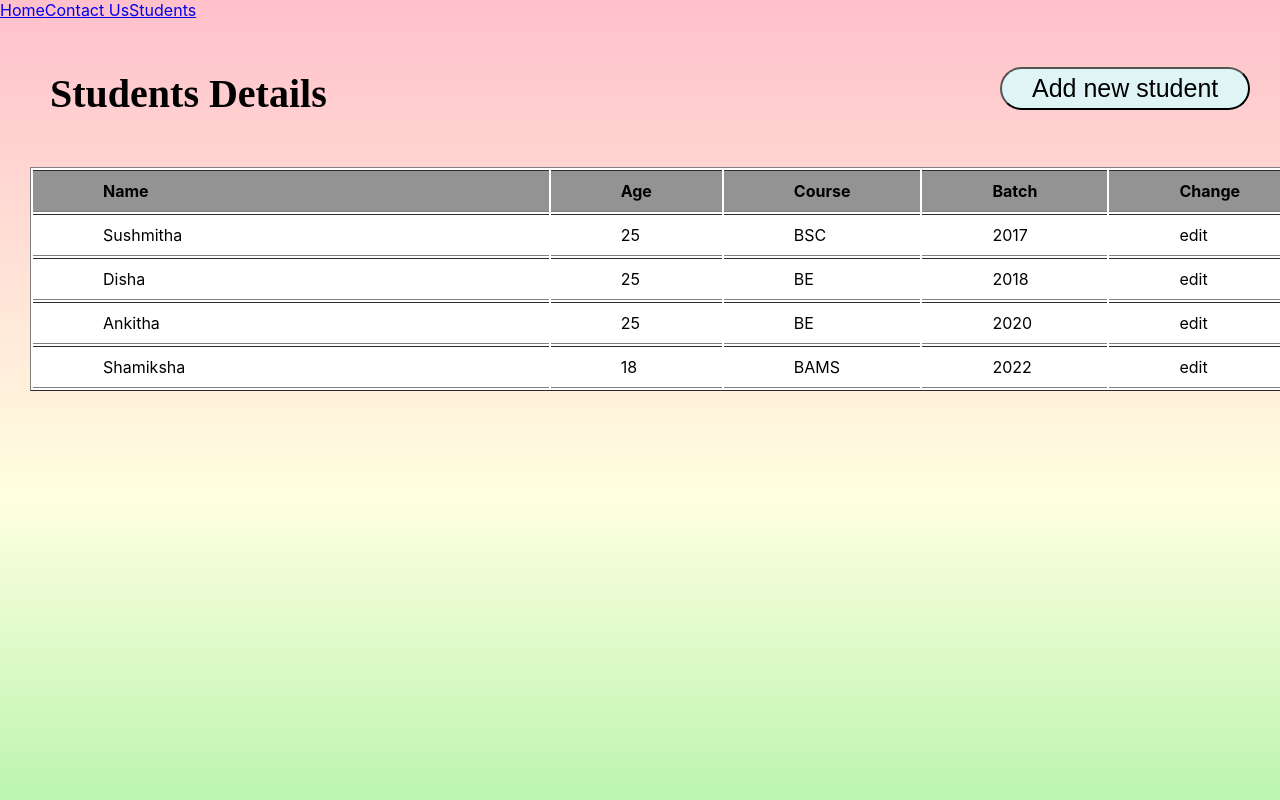
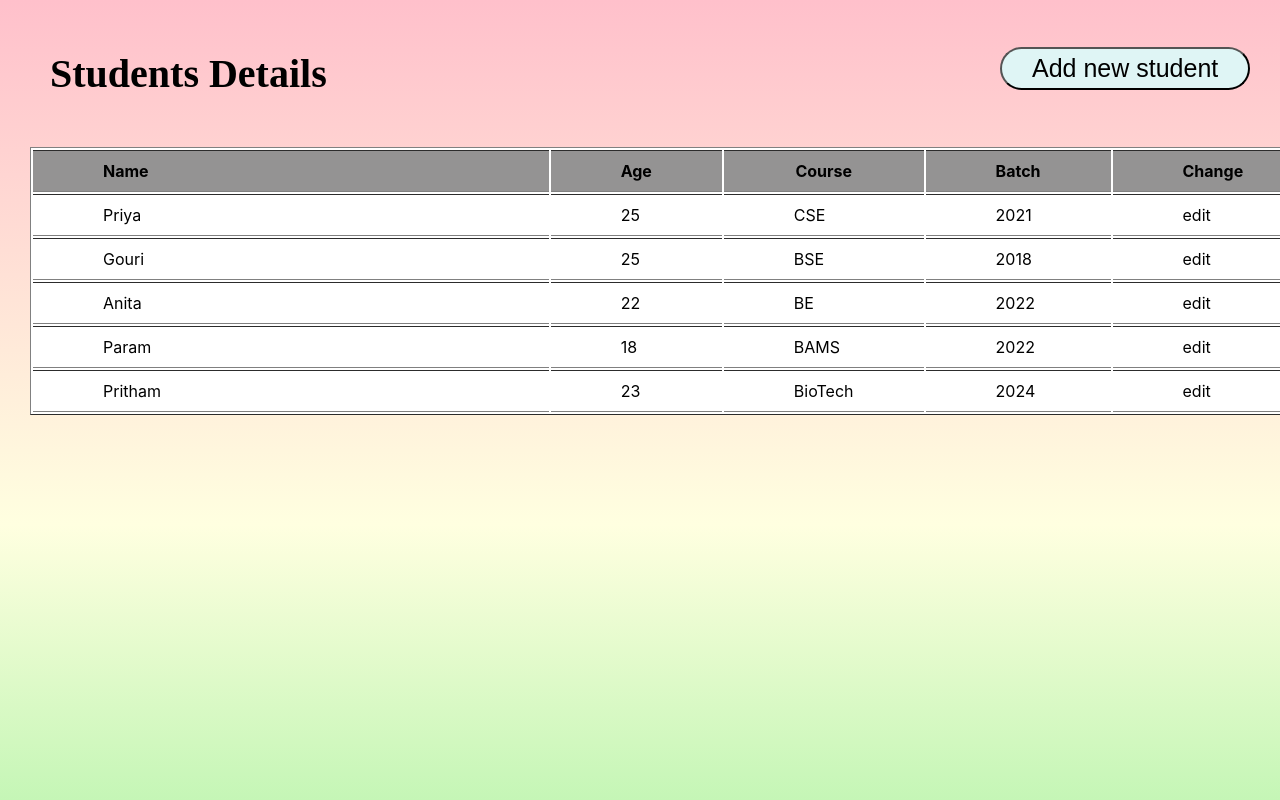
Before and after one commit to Priyanka316/React, a React (Create React App) app: page /Students in a window 1280 px wide. Shown: the top 800 px of the page. Built offline with nearby package versions, Linux system fonts and the light colour scheme.

Commit message:
Add files via upload

```diff
--- a/src/assign4/Home.jsx
+++ b/src/assign4/Home.jsx
@@ -5,8 +5,8 @@ const Home = () =>{
         <div>
             <p className="Title">
                 <Link id="MainTitle" to ="/">Home</Link>
+                <Link id="MainTitle" to ="/Students">Students</Link>
                 <Link id="MainTitle" to ="/ContactUs">ContactUs</Link>
-                <Link id="MainTitle" to ="/Students">Students</Link>
             </p>
             <p id="TitlePg">Home</p>
         </div>
--- a/src/assign4/Students.jsx
+++ b/src/assign4/Students.jsx
@@ -5,12 +5,12 @@ const Students = () =>{
 
     return(
         <div>
-              <p id="Title">
+              {/* <p id="Title">
               <Link className="MainTitle" to ="/">Home</Link>
+              <Link className="MainTitle" to ="/students">Students</Link>
               <Link className="MainTitle" to ="/contactus">Contact Us</Link>
-              <Link className="MainTitle" to ="/students">Students</Link>
 
-            </p>
+            </p> */}
              <h1 id="studpage">Students Details</h1>
              <button id="btn">Add new student</button>
              <table border = '1'>
@@ -23,31 +23,38 @@ const Students = () =>{
                     <th>Change</th>
                 </tr>
                 <tr>
-                    <td>Sushmitha</td>
+                    <td>Priya</td>
                     <td >25</td>
-                    <td>BSC</td>
-                    <td>2017</td>
+                    <td>CSE</td>
+                    <td>2021</td>
                     <td>edit</td>
                 </tr>
                 <tr>
-                    <td>Disha</td>
+                    <td>Gouri</td>
                     <td>25</td>
-                    <td>BE</td>
+                    <td>BSE</td>
                     <td>2018</td>
                     <td>edit</td>
                 </tr>
                 <tr>
-                    <td>Ankitha</td>
-                    <td>25</td>
+                    <td>Anita</td>
+                    <td>22</td>
                     <td>BE</td>
-                    <td>2020</td>
+                    <td>2022</td>
                     <td>edit</td>
                 </tr>
                 <tr>
-                    <td>Shamiksha</td>
+                    <td>Param</td>
                     <td>18</td>
                     <td>BAMS</td>
                     <td>2022</td>
+                    <td>edit</td>
+                </tr>
+                <tr>
+                    <td>Pritham</td>
+                    <td>23</td>
+                    <td>BioTech</td>
+                    <td>2024</td>
                     <td>edit</td>
                 </tr>
                </thead>
```
